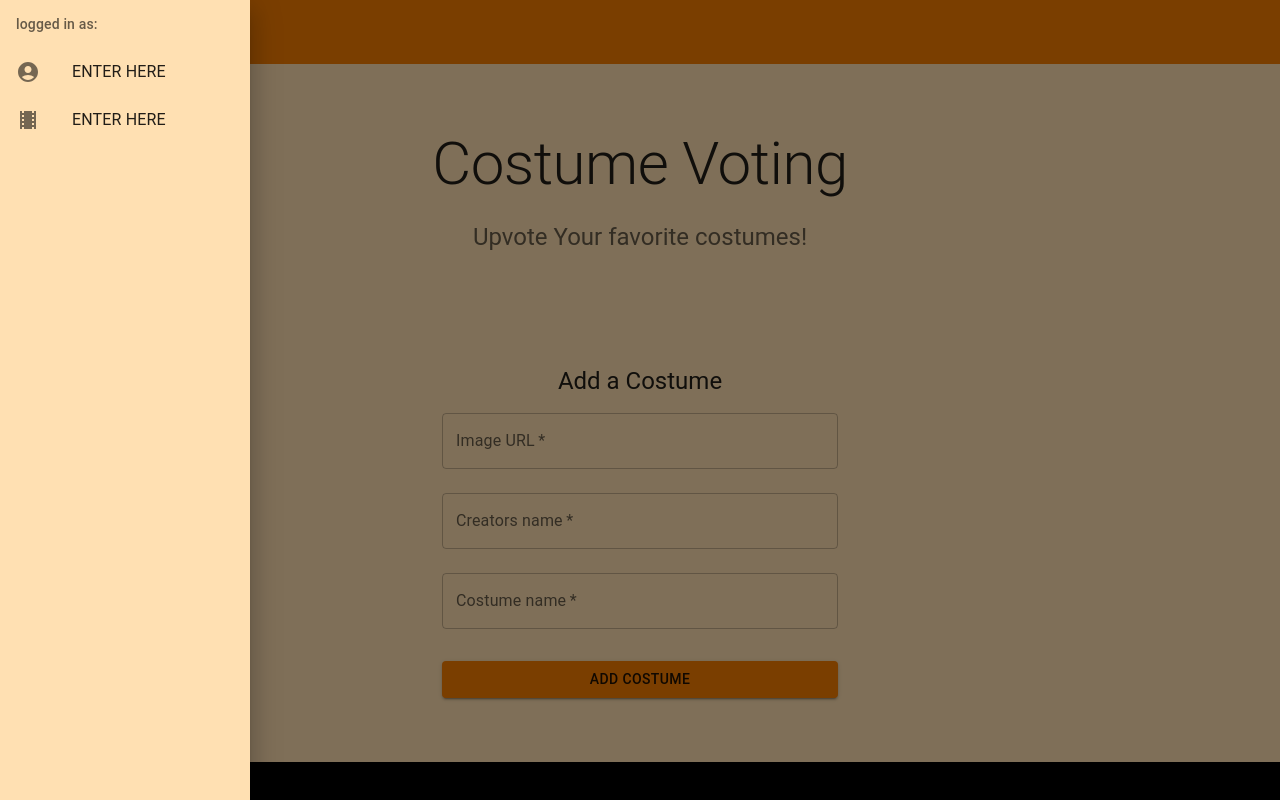
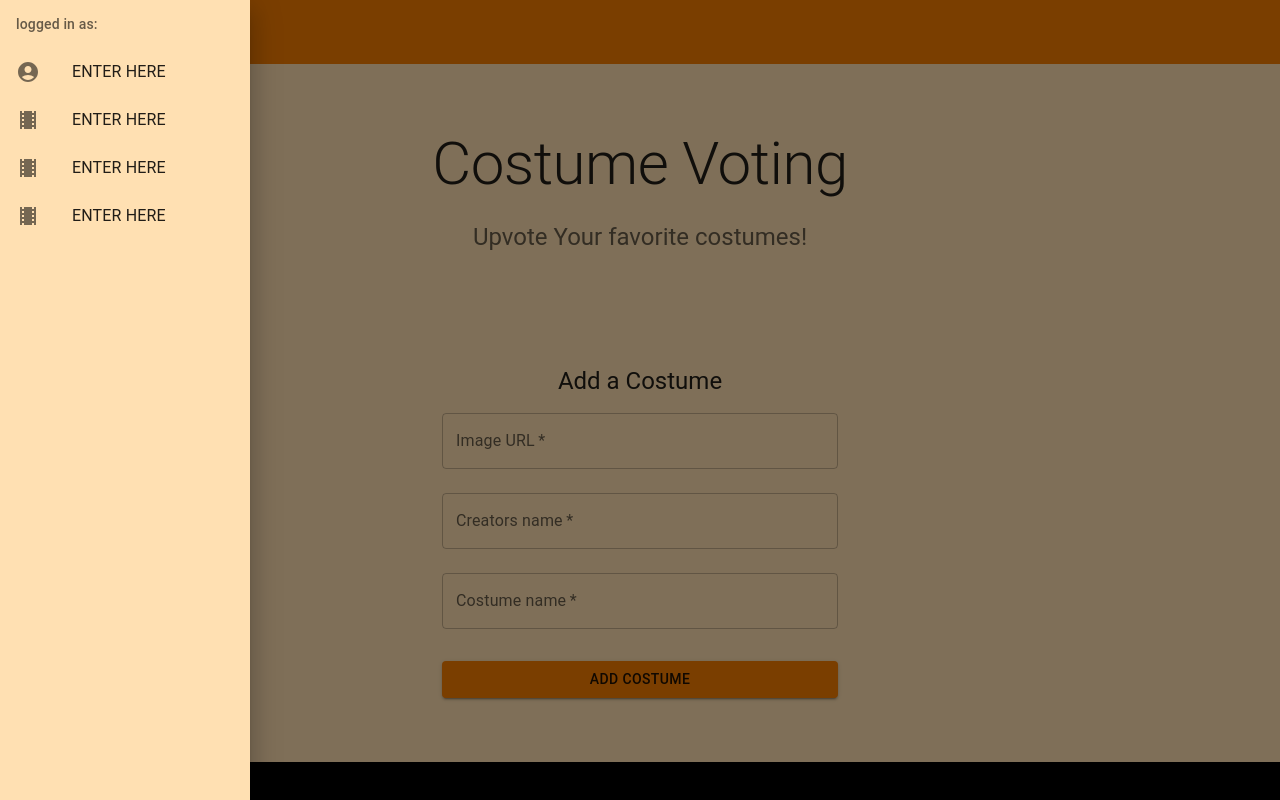
Before and after one commit to QuinnLonergan/project-practice, a React (Create React App) app in the folder client/: page / in a window 1280 px wide. Both pictures are taken after a click on the button "menu". Shown: the top 800 px of the page. Built offline with nearby package versions, Linux system fonts and the light colour scheme; no server answers.

Commit message:
added a few more link options

```diff
--- a/client/src/Header.js
+++ b/client/src/Header.js
@@ -65,6 +65,18 @@ function Header() {
             </ListItemIcon>
             <ListItemText primary={'ENTER HERE'} />
           </ListItemButton>
+          <ListItemButton component={Link} to={'/custom'} key={'Custom Stacks'}>
+            <ListItemIcon>
+              <LocalMoviesIcon />
+            </ListItemIcon>
+            <ListItemText primary={'ENTER HERE'} />
+          </ListItemButton>
+          <ListItemButton component={Link} to={'/custom'} key={'Custom Stacks'}>
+            <ListItemIcon>
+              <LocalMoviesIcon />
+            </ListItemIcon>
+            <ListItemText primary={'ENTER HERE'} />
+          </ListItemButton>
       </List>
     </Box>
   );
```
